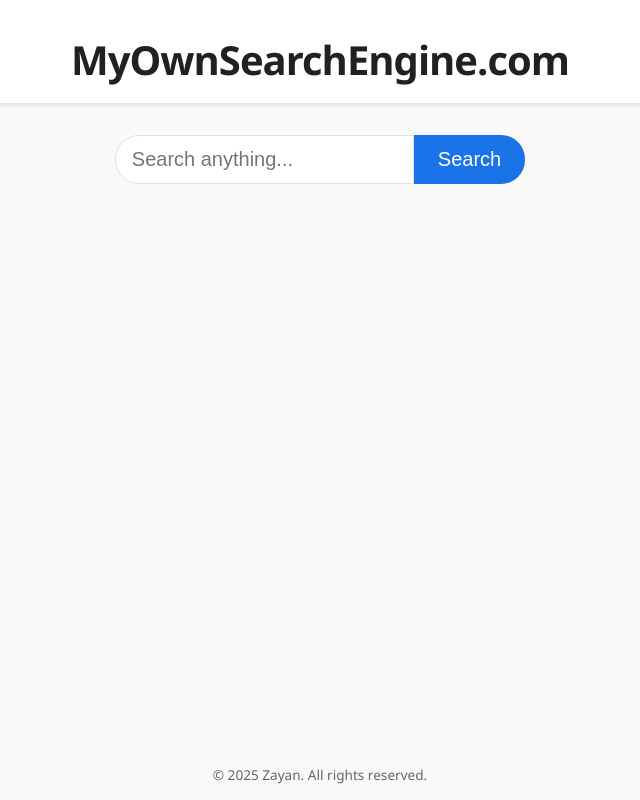
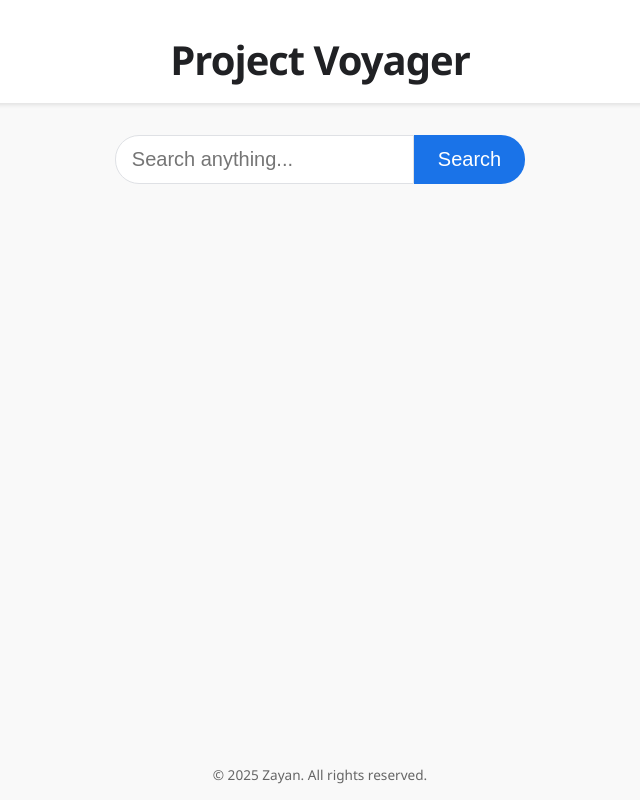
Before and after one commit to ZAYAN1111/search-engine, a plain HTML site: page frontend/index.html in a window 1280 px wide. Shown: the whole page, without its empty margins (320-960 px from the left). Drawn offline with Linux system fonts and the light colour scheme.

Commit message:
Update index.html

```diff
--- a/frontend/index.html
+++ b/frontend/index.html
@@ -3,7 +3,7 @@
 <head>
 <meta charset="UTF-8" />
 <meta name="viewport" content="width=device-width, initial-scale=1" />
-<title>My Own Search Engine</title>
+<title>Project Voyager</title>
 <style>
   /* Reset & basic */
   body {
@@ -110,7 +110,7 @@
 <body>
 
 <header>
-  <h1>MyOwnSearchEngine.com</h1>
+  <h1>Project Voyager</h1>
 </header>
 
 <main>
```
